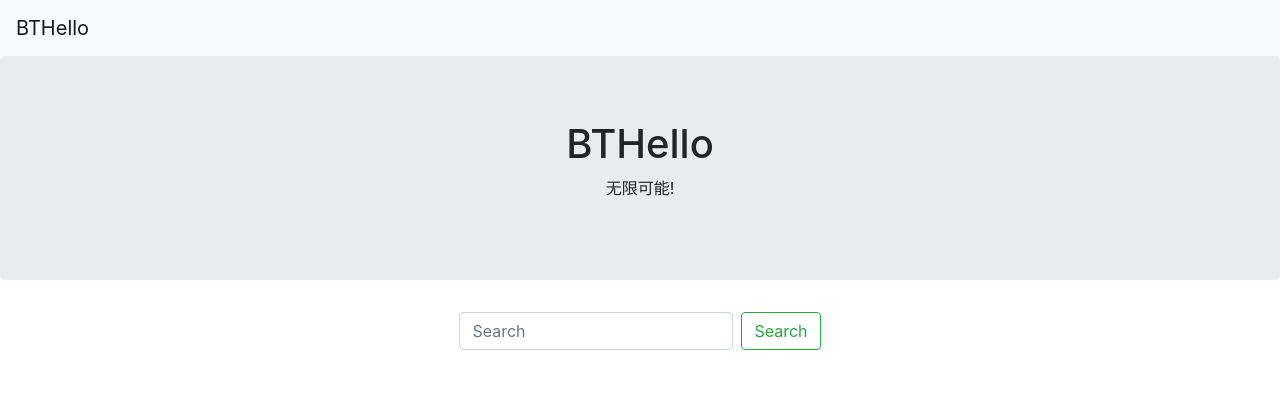
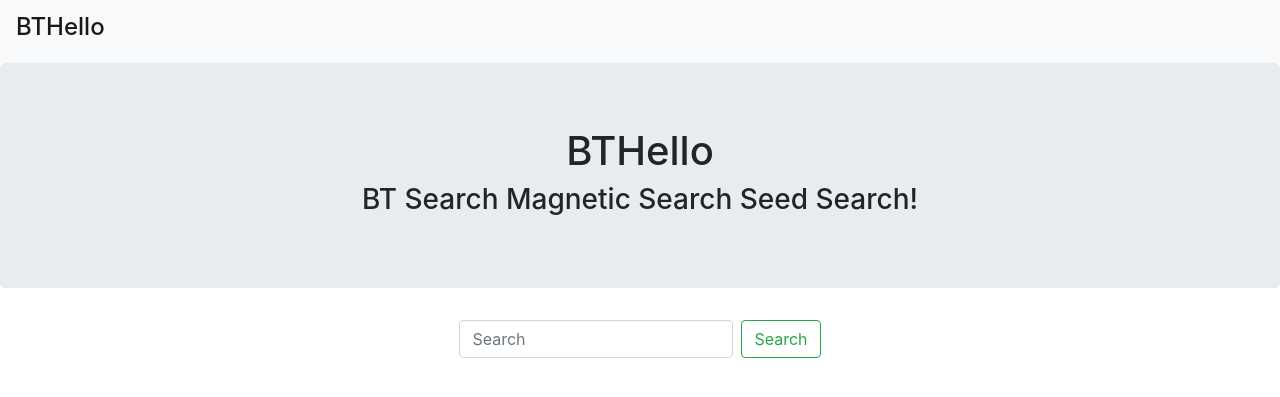
Before and after one commit to rehe0x/bthello-app, a Flask app: page / in a window 1280 px wide. Shown: the top 397 px of the page. Run offline with Flask 2, Linux system fonts and the light colour scheme; some libraries are stand-ins or nearby versions.

Commit message:
修改文案

```diff
--- a/app/templates/index.html
+++ b/app/templates/index.html
@@ -4,7 +4,7 @@
 <meta charset="UTF-8">
 <meta name="viewport" content="width=device-width, initial-scale=1, shrink-to-fit=no">
 
-<title>文档的标题</title>
+<title>BT Search Magnetic Search Seed Search</title>
 <!-- 新 Bootstrap4 核心 CSS 文件 -->
 <link rel="stylesheet" href="{{ url_for('static',filename='static/bootstrap/css/bootstrap.min.css') }}">
 <!-- jQuery文件。务必在bootstrap.min.js 之前引入 -->
@@ -17,7 +17,7 @@
 
 <body>
 <nav class="navbar navbar-expand-lg   navbar-light bg-light">
-    <a class="navbar-brand" href="#">BTHello</a>
+    <a class="navbar-brand" href="#"><h4>BTHello</h4> </a>
     <button class="navbar-toggler" type="button" data-toggle="collapse" data-target="#navbarSupportedContent" aria-controls="navbarSupportedContent" aria-expanded="false" aria-label="Toggle navigation">
       <span class="navbar-toggler-icon"></span>
     </button>
@@ -49,7 +49,7 @@
   </nav>
   <div class="jumbotron text-center">
       <h1>BTHello</h1>
-      <p>无限可能!</p>
+      <h3>BT Search Magnetic Search Seed Search!</h3>
     </div>
     <div class="container-fluid">
         <div class="row">
```
